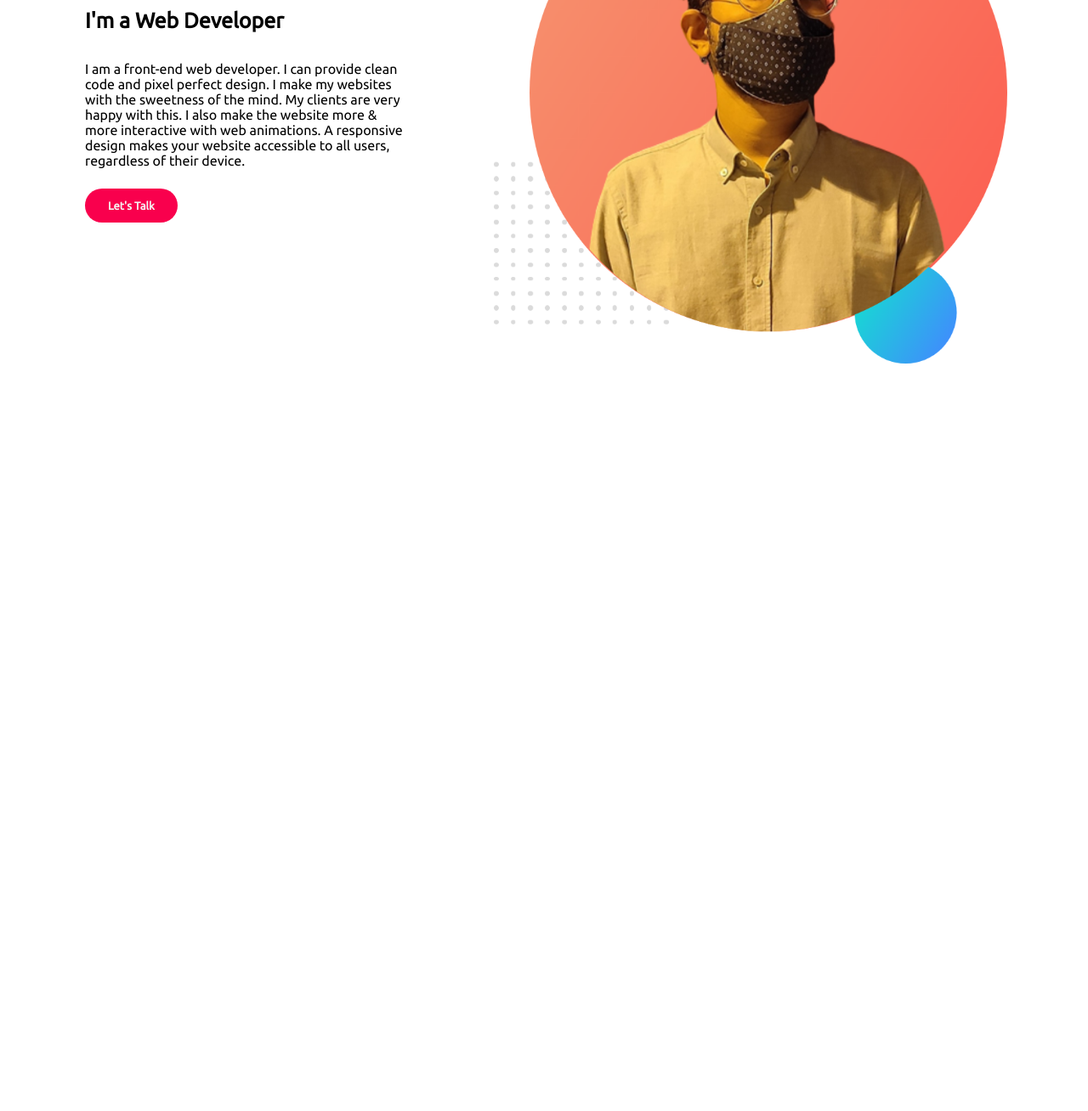
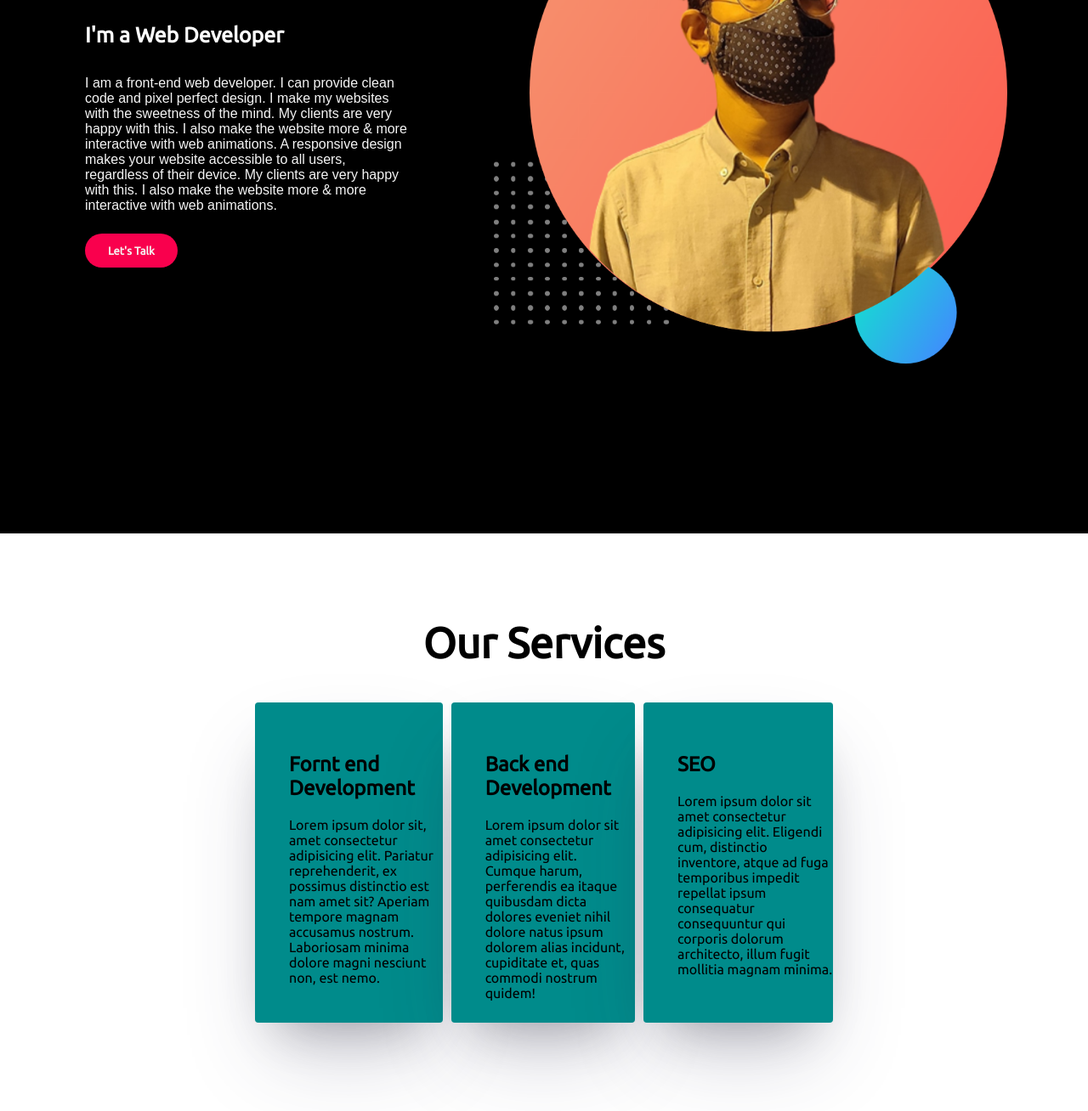
Before and after one commit to abunaim56/protfolio, a plain HTML site: page index.html in a window 1280 px wide. Shown: the part 172-1480 px from the top of the page at 85% size. Before the commit the page ends 800 px from the top, so only its background shows below. Drawn offline with Linux system fonts and the light colour scheme.

Commit message:
second-section

```diff
--- a/index.html
+++ b/index.html
@@ -17,18 +17,43 @@
     <section class="first-section">
       <div class="half-width-text">
         <h6 id="hello">Hello, my name is</h6>
-        <h1 id="name">I'm Abu <span> Naim </span></h1>
+        <h1 id="name">Abu <span> Naim </span></h1>
         <h4 id="web-developer">I'm a Web Developer</h4>
-        <p>
+        <p class="paragraph-font">
           I am a front-end web developer. I can provide clean code and pixel perfect design. I make my websites with the sweetness of the
           mind. My clients are very happy with this. I also make the website more & more interactive with web animations. A responsive
-          design makes your website accessible to all users, regardless of their device.
+          design makes your website accessible to all users, regardless of their device. My clients are very happy with this. I also make
+          the website more & more interactive with web animations.
         </p>
-        <br>
+        <br />
         <a class="anchor-tag" href="#">Let's Talk</a>
       </div>
       <div class="half-width-image">
-        <img id="image-one" src="images/image-2.png" alt="">
+        <img id="image-one" src="images/image-2.png" alt="" />
+      </div>
+    </section>
+    <section class="second-section">
+      <div>
+        <h1 id="service">Our Services</h1>
+      </div>
+      <div class="service-display">
+
+        <div id="Fornt-end-Development">
+          <h1>Fornt end Development</h1>
+          <p>Lorem ipsum dolor sit, amet consectetur adipisicing elit. Pariatur reprehenderit, ex possimus distinctio est nam amet sit? Aperiam tempore magnam accusamus nostrum. Laboriosam minima dolore magni nesciunt non, est nemo.</p>
+        </div>
+
+        <div id="Back-end-Development">
+          <h1>Back end Development</h1>
+          <p>Lorem ipsum dolor sit amet consectetur adipisicing elit. Cumque harum, perferendis ea itaque quibusdam dicta dolores eveniet nihil dolore natus ipsum dolorem alias incidunt, cupiditate et, quas commodi nostrum quidem!</p>
+
+        </div>
+
+        <div id="SEO">
+          <h1>SEO</h1>
+          <p>Lorem ipsum dolor sit amet consectetur adipisicing elit. Eligendi cum, distinctio inventore, atque ad fuga temporibus impedit repellat ipsum consequatur consequuntur qui corporis dolorum architecto, illum fugit mollitia magnam minima.</p>
+
+        </div>
       </div>
     </section>
   </body>
--- a/style.css
+++ b/style.css
@@ -8,16 +8,19 @@ body {
   margin: 0px;
 }
 #name {
-  font-size: 45px;
+  font-size: 50px;
+  color: white;
 }
 span {
   color: orange;
 }
 #hello {
-  font-size: 16px;
+  font-size: 17px;
+  color: white;
 }
 #web-developer {
   font-size: 25px;
+  color: white;
 }
 .anchor-tag {
   text-decoration: none;
@@ -31,17 +34,24 @@ span {
 }
 .anchor-tag:hover {
   color: white;
-  background-color: black;
+  background-color: transparent;
   border: 1px solid rgb(250, 244, 244);
 }
 .first-section {
   display: flex;
+  background-color: black;
+  width: 100%;
+  height: 800px;
 }
 .half-width-text {
   width: 50%;
   padding-left: 100px;
   padding-right: 100px;
-  font-weight: 300;
+  font-weight: 200;
+}
+.paragraph-font {
+  font-family: Arial, Helvetica, sans-serif;
+  color: whitesmoke;
 }
 #image-one {
   height: 600px;
@@ -50,3 +60,44 @@ span {
   width: 50%;
   margin-right: 95px;
 }
+.second-section {
+  margin-top: 100px;
+  height: 620px;
+}
+#service {
+  text-align: center;
+  font-size: 50px;
+}
+.service-display {
+  display: flex;
+}
+#Fornt-end-Development {
+  background-color: darkcyan;
+  margin-left: 300px;
+  margin-right: 10px;
+  padding-left: 40px;
+  padding-right: 5px;
+  padding-top: 40px;
+  padding-bottom: 10px;
+  box-shadow: rgba(50, 50, 93, 0.25) 0px 50px 100px -20px, rgba(0, 0, 0, 0.3) 0px 30px 60px -30px;
+  border-radius: 4px;
+}
+#Back-end-Development {
+  background-color: darkcyan;
+  padding-left: 40px;
+  padding-right: 5px;
+  padding-top: 40px;
+  padding-bottom: 10px;
+  box-shadow: rgba(50, 50, 93, 0.25) 0px 50px 100px -20px, rgba(0, 0, 0, 0.3) 0px 30px 60px -30px;
+  border-radius: 4px;
+}
+#SEO {
+  background-color: darkcyan;
+  margin-left: 10px;
+  margin-right: 300px;
+  padding-left: 40px;
+  padding-top: 40px;
+  padding-bottom: 10px;
+  box-shadow: rgba(50, 50, 93, 0.25) 0px 50px 100px -20px, rgba(0, 0, 0, 0.3) 0px 30px 60px -30px;
+  border-radius: 4px;
+}
```
